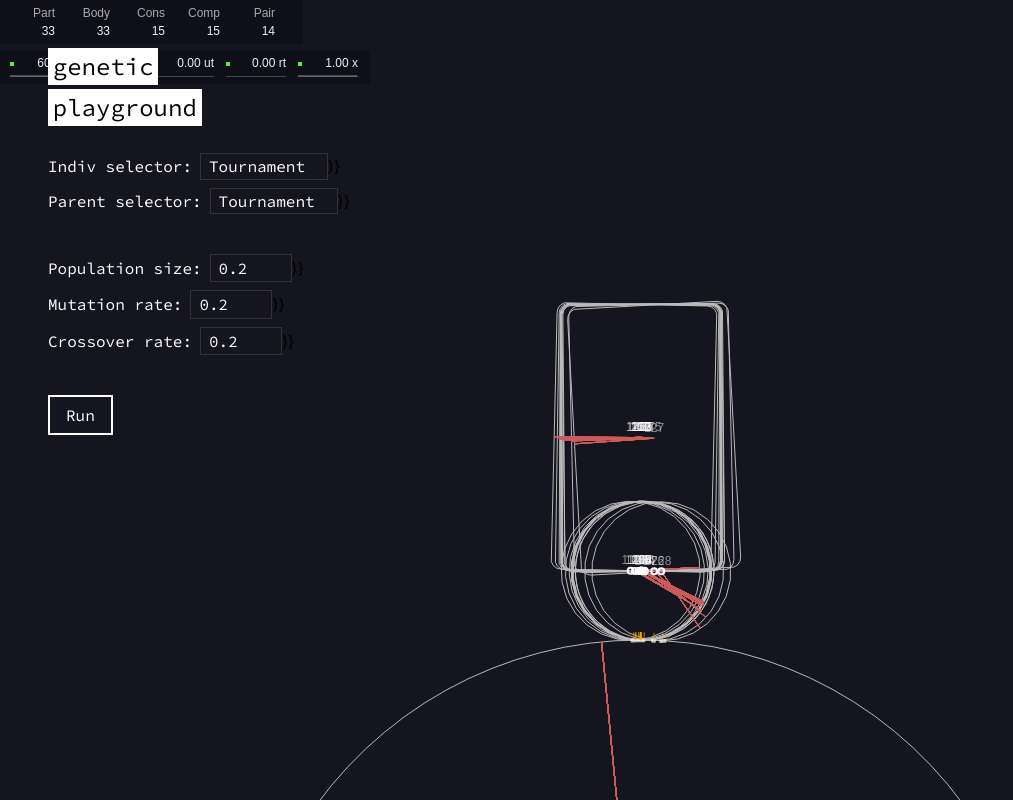
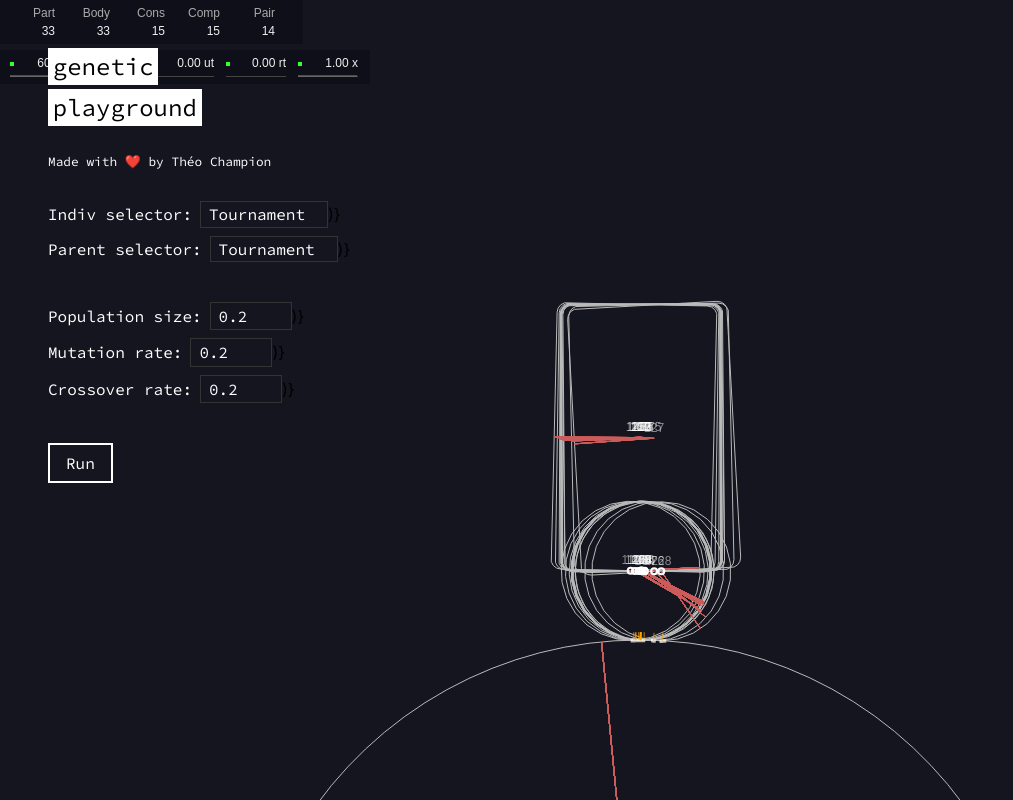
Before and after one commit to tzvc/genetic-playground, a React (Create React App) app: page / in a window 1280 px wide. Shown: the whole page, without its empty margins (0-1013 px from the left). Built offline with nearby package versions, Linux system fonts and the light colour scheme.

Commit message:
:sparkles: Added author field to control UI

```diff
--- a/src/App.js
+++ b/src/App.js
@@ -16,6 +16,7 @@ import SettingInputLine from "./components/setting_input";
 import { lerp } from "./utils/math";
 import Divider from "./components/divider";
 import Button from "./components/button";
+import Author from "./components/author";
 
 const Options = [{ name: "Tournament" }, { name: "random" }];
 
@@ -74,6 +75,8 @@ export default class App extends Component {
 		return (
 			<>
 				<LeftPanelOverlay>
+					<Author />
+					<Divider />
 					<SettingInputLine
 						name="Indiv selector"
 						options={Options}
```
